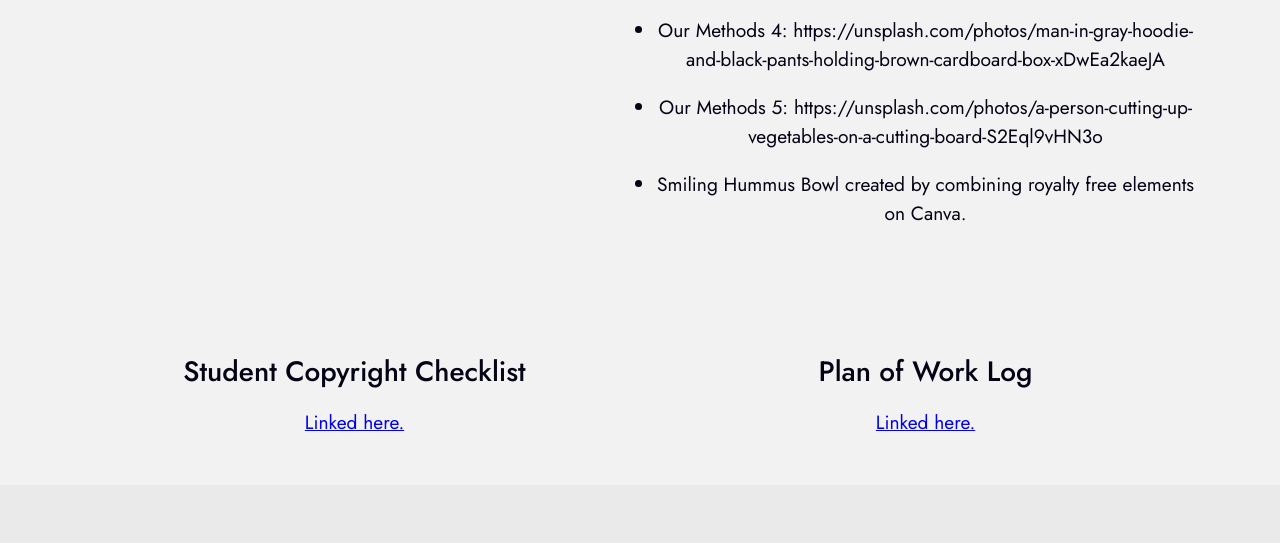
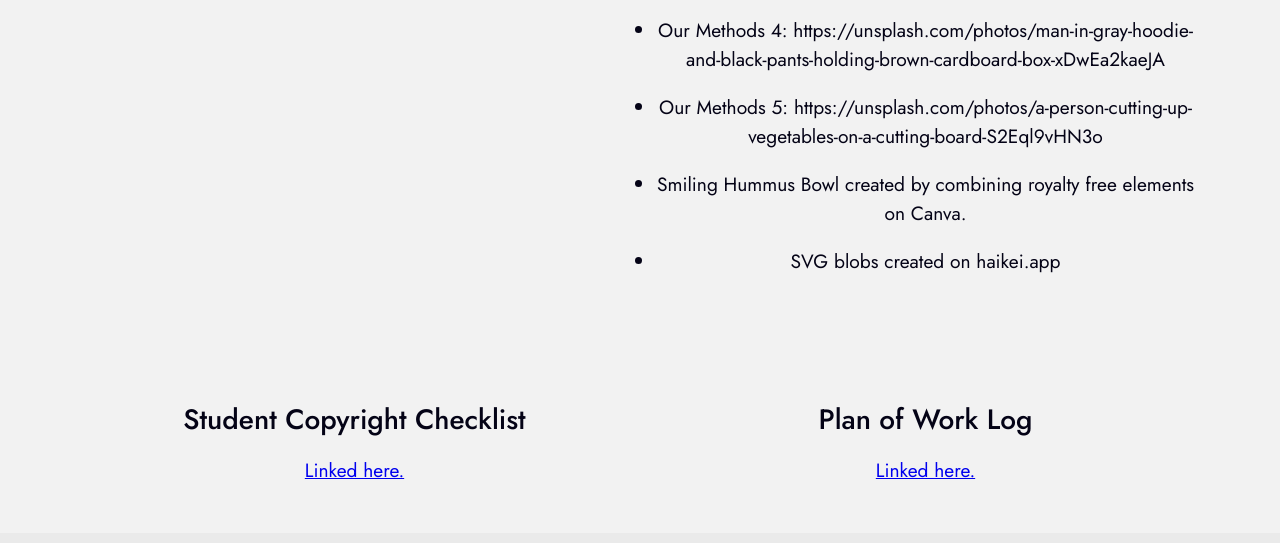
Before and after one commit to aioverdrive/TSA-Webmaster-2025-real, a website built with Vite: page pages/credits.html in a window 1280 px wide. Shown: the part 931-1474 px from the top of the page. Built offline with nearby package versions, Linux system fonts and the light colour scheme.

Commit message:
added credits for blobs
yah

```diff
--- a/pages/credits.html
+++ b/pages/credits.html
@@ -68,6 +68,7 @@
                             https://unsplash.com/photos/man-in-gray-hoodie-and-black-pants-holding-brown-cardboard-box-xDwEa2kaeJA</li>
                         <li>Our Methods 5: https://unsplash.com/photos/a-person-cutting-up-vegetables-on-a-cutting-board-S2Eql9vHN3o</li>
                         <li>Smiling Hummus Bowl created by combining royalty free elements on Canva.</li>
+                        <li>SVG blobs created on haikei.app</li>
                     </ul>
                 </div>
               </div> <!--/even-columns-->
```
